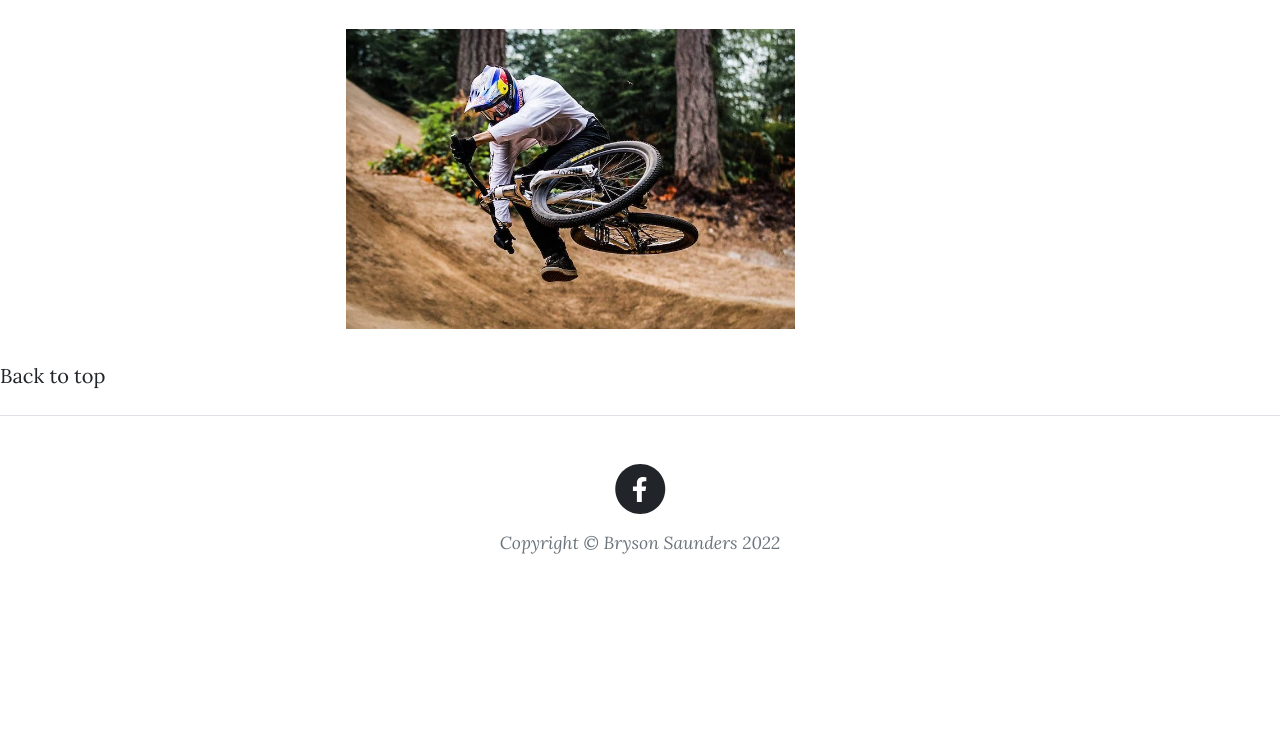
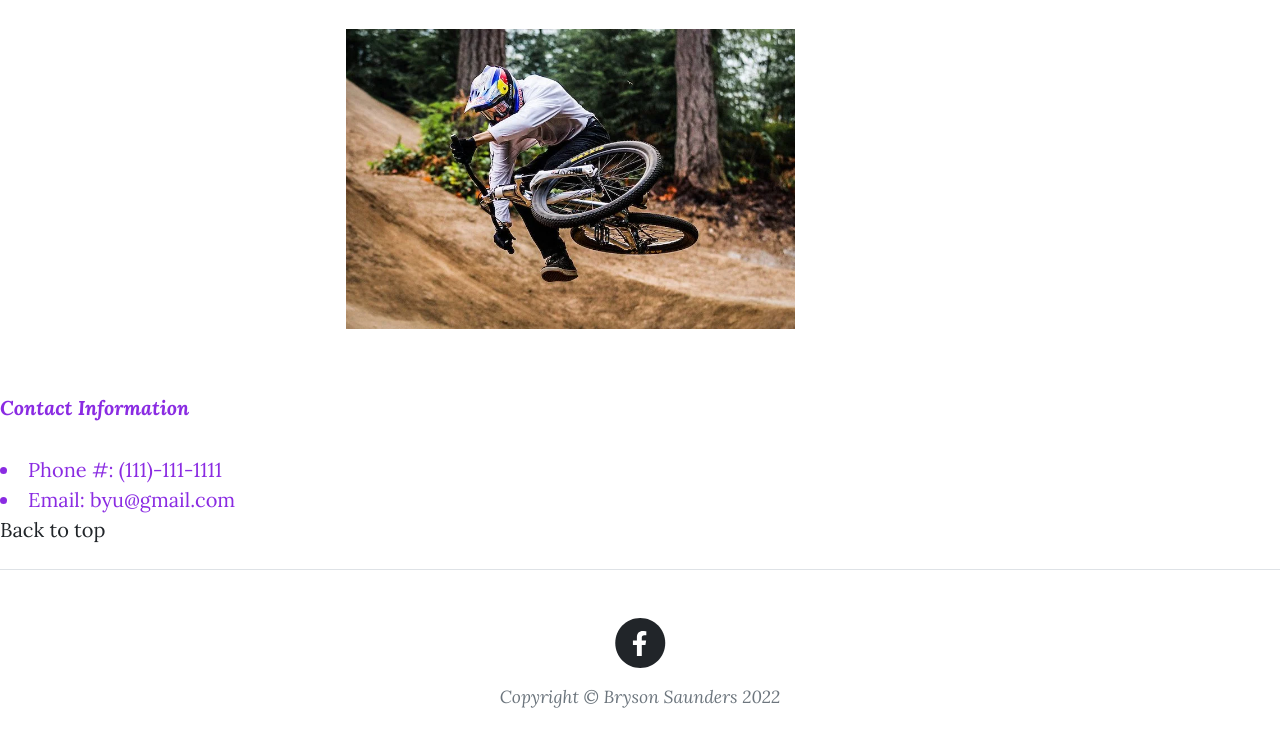
Before and after one commit to brysonsaunders/is201final, a plain HTML site: page html/about.html in a window 1280 px wide. Shown: the part 1161-1908 px from the top of the page. Before the commit the page ends 1766 px from the top, so only its background shows below. Drawn offline with nearby package versions, Linux system fonts and the light colour scheme; files whose address does not match are found by name.

Commit message:
Add files via upload

```diff
--- a/html/about.html
+++ b/html/about.html
@@ -61,6 +61,10 @@
                     </div>
                 </div>
             </div>
+            <div> <p class="contactcolor center">Contact Information</p>
+                <li class="contactcolor center">Phone #: (111)-111-1111</li>
+                <li class="contactcolor center">Email: byu@gmail.com</li>
+            </div>
             <a href="#toppp">Back to top</a>
         </main>
         <!-- Footer-->
```
Also changed, not shown: html/tableau.html (+2 -0 lines).
